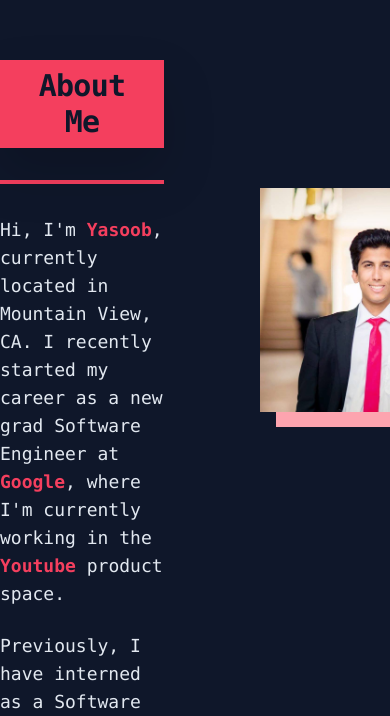
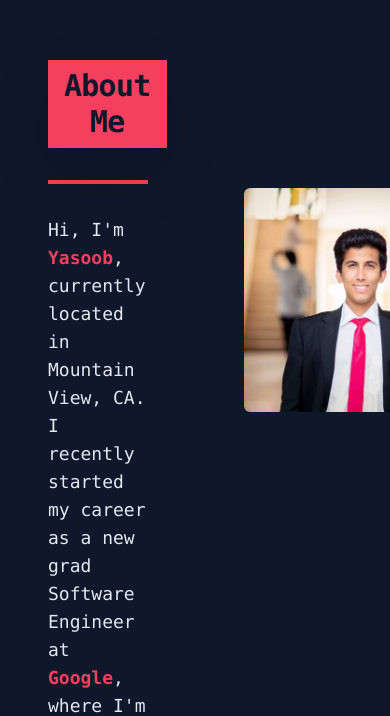
Before and after one commit to yasoobkhalid1/personal-portfolio, a Next.js app: page / in a window 390 px wide. Shown: the part 1088-1804 px from the top of the page. Built offline with nearby package versions, Linux system fonts and the light colour scheme.

Commit message:
add ipad responsiveness for about page

```diff
--- a/components/About.js
+++ b/components/About.js
@@ -2,7 +2,7 @@ import Image from "next/image";
 
 export default function About() {
   return (
-    <div className="mt-56 pt-8" id="About">
+    <div className="mt-56 pt-8 mx-12 lg:mx-0" id="About">
       <div className="grid grid-cols-3 mt-8">
         <div className="col-span-2 mr-24 leading-relaxed ">
           <div
@@ -51,11 +51,12 @@ export default function About() {
         </div>
         <div className="col-span-1 pt-32">
           <div
-            className="w-56 mb-10 relative before:absolute before:top-2 before:left-4
-              before:w-full before:h-full before:bg-slate-200 dark:before:bg-rose-300"
+            className="w-56 mb-10 relative lg:before:absolute lg:before:top-2
+            lg:before:left-4 lg:before:w-full lg:before:h-full
+            lg:before:bg-slate-200 dark:lg:before:bg-rose-300"
           >
             <Image
-              className=""
+              className="rounded-md lg:rounded-none"
               src="/images/personal-image.jpg"
               alt="Personal image of Yasoob"
               width={500}
```
